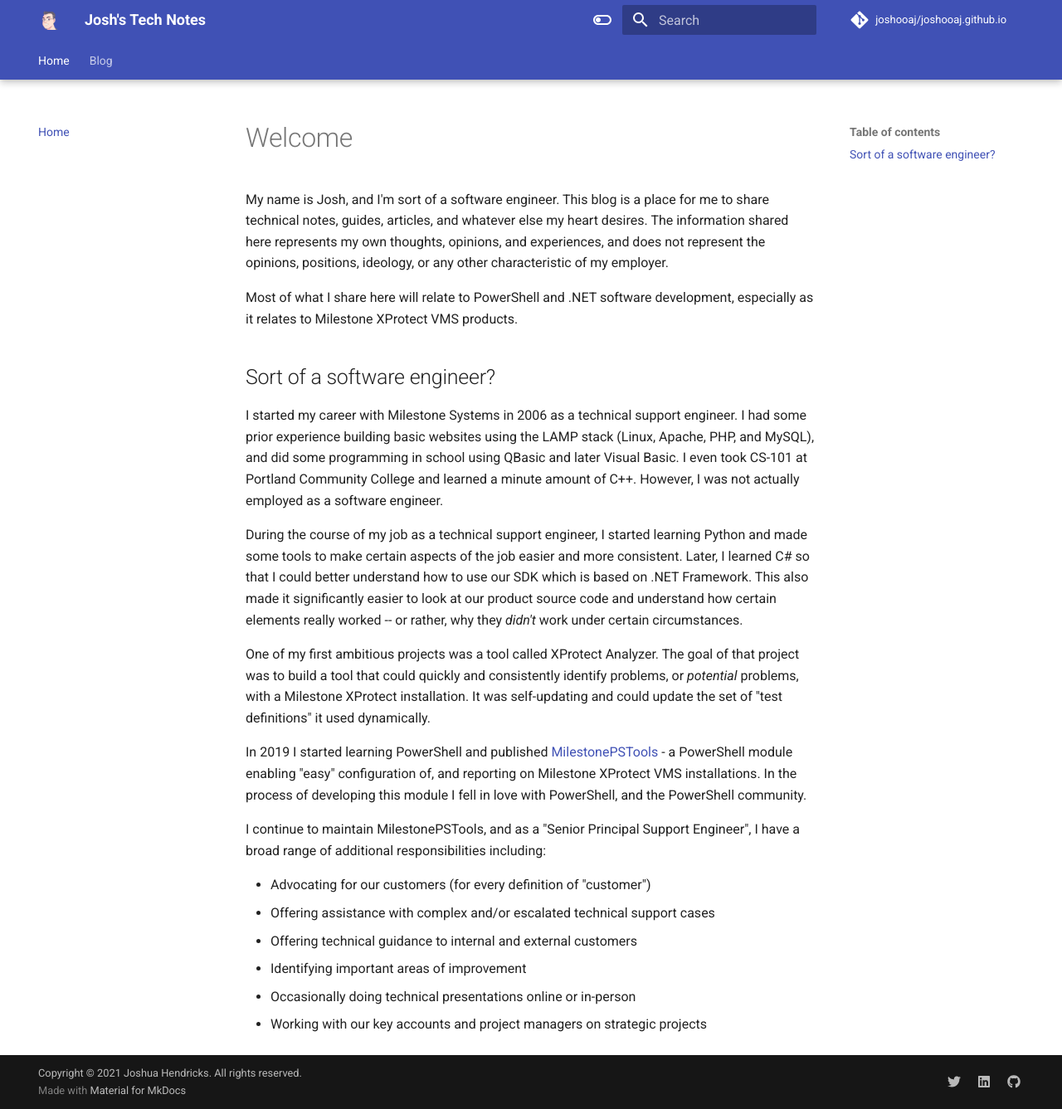
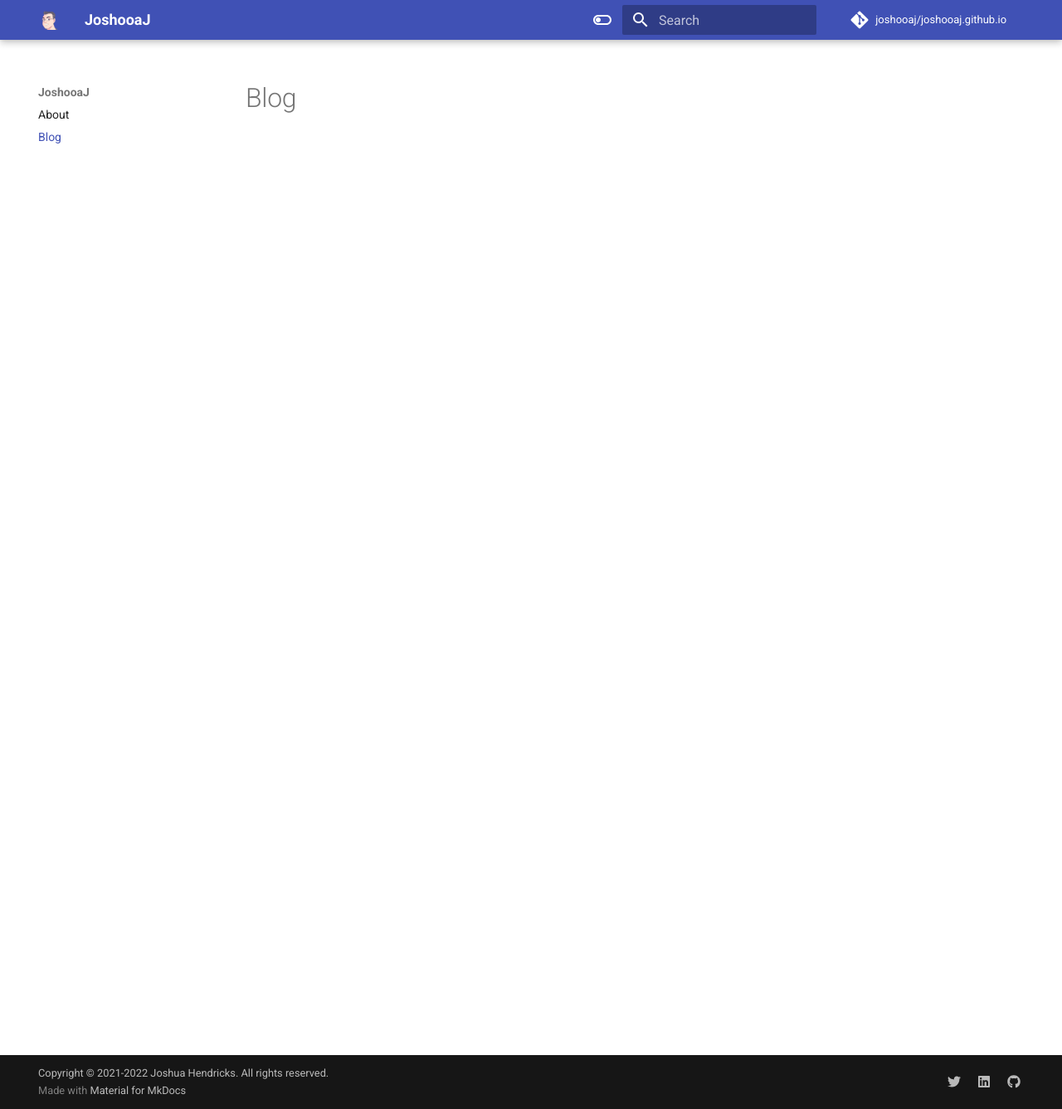
Before and after one commit to joshooaj/joshooaj.github.io, an MkDocs documentation site: the page built from docs/index.md, in a window 1280 px wide and 1337 px high. Shown: the whole window at 83% size. Built offline with MkDocs 1.6.1 and Material for MkDocs 9.7.7, drawn with Linux system fonts in a browser that asks for light colours; comment, search, counter and statistics services are not loaded.

Commit message:
implement new blog plugin

```diff
--- /dev/null
+++ b/docs/.authors.yml
@@ -0,0 +1,4 @@
+joshooaj:
+  name: Josh Hendricks
+  description: Milestone Systems engineer & PowerShell enthusiast
+  avatar: https://github.com/joshooaj.png
--- a/docs/index.md
+++ b/docs/index.md
@@ -1,51 +1 @@
----
-title: Home
----
-
-# Welcome
-
-My name is Josh, and I'm sort of a software engineer. This blog is a place for
-me to share technical notes, guides, articles, and whatever else my heart
-desires. The information shared here represents my own thoughts, opinions, and
-experiences, and does not represent the opinions, positions, ideology, or any
-other characteristic of my employer.
-
-Most of what I share here will relate to PowerShell and .NET software
-development, especially as it relates to Milestone XProtect VMS products.
-
-## Sort of a software engineer?
-
-I started my career with Milestone Systems in 2006 as a technical support
-engineer. I had some prior experience building basic websites using the LAMP
-stack (Linux, Apache, PHP, and MySQL), and did some programming in school using
-QBasic and later Visual Basic. I even took CS-101 at Portland Community College
-and learned a minute amount of C++. However, I was not actually employed as a
-software engineer.
-
-During the course of my job as a technical support engineer, I started learning
-Python and made some tools to make certain aspects of the job easier and more
-consistent. Later, I learned C# so that I could better understand how to use
-our SDK which is based on .NET Framework. This also made it significantly
-easier to look at our product source code and understand how certain elements
-really worked -- or rather, why they _didn't_ work under certain circumstances.
-
-One of my first ambitious projects was a tool called XProtect Analyzer. The
-goal of that project was to build a tool that could quickly and consistently
-identify problems, or _potential_ problems, with a Milestone XProtect
-installation. It was self-updating and could update the set of
-"test definitions" it used dynamically.
-
-In 2019 I started learning PowerShell and published [MilestonePSTools](https://www.milestonepstools.com) - a
-PowerShell module enabling "easy" configuration of, and reporting on Milestone
-XProtect VMS installations. In the process of developing this module I fell in
-love with PowerShell, and the PowerShell community.
-
-I continue to maintain MilestonePSTools, and as a "Senior Principal Support
-Engineer", I have a broad range of additional responsibilities including:
-
-- Advocating for our customers (for every definition of "customer")
-- Offering assistance with complex and/or escalated technical support cases
-- Offering technical guidance to internal and external customers
-- Identifying important areas of improvement
-- Occasionally doing technical presentations online or in-person
-- Working with our key accounts and project managers on strategic projects
+# Blog
--- a/mkdocs.yml
+++ b/mkdocs.yml
@@ -1,4 +1,4 @@
-site_name: Josh's Tech Notes
+site_name: JoshooaJ
 site_url: https://joshooaj.github.io/
 site_description: "The personal blog of Josh Hendricks."
 site_dir: Output/
@@ -6,7 +6,11 @@
 repo_url: https://github.com/joshooaj/joshooaj.github.io
 edit_uri: edit/main/docs/
 docs_dir: docs
-copyright: Copyright &copy; 2021 Joshua Hendricks. All rights reserved.
+copyright: Copyright &copy; 2021-2022 Joshua Hendricks. All rights reserved.
+
+nav:
+  - about.md
+  - index.md
 
 theme:
   name: material
@@ -23,10 +27,6 @@
   logo: assets/images/joshooaj.png
   features:
     - header.autohide
-    - navigation.tabs
-    - navigation.tabs.sticky
-    - navigation.sections
-    - navigation.expand
     - content.code.annotate
 
 plugins:
@@ -46,6 +46,7 @@
       name: Josh on GitHub
 
 markdown_extensions:
+  - abbr
   - admonition
   - pymdownx.highlight
   - pymdownx.inlinehilite
```
Also changed, not shown: Drafts/Automate-PowerShell-Module-Localization.md (deleted, +0 -13 lines), Drafts/Generate-Camera-Reports.md (deleted, +0 -41 lines), docs/Blog/2022-01-07_List-Milestone-Patches.md (deleted, +0 -43 lines), docs/abbreviations.md (added, +14 -0 lines), docs/about.md (added, +22 -0 lines), docs/posts/2022-01-04_SecureConsole.md (renamed from docs/Blog/2022-01-04_SecureConsole.md, +5 -5 lines), docs/posts/2022-01-07_List-Milestone-Patches.md (added, +63 -0 lines), mkdocs.insiders.yml (+17 -0 lines), docs/assets/images/2021R2-Cumulatives.png (added), 2 other files.
